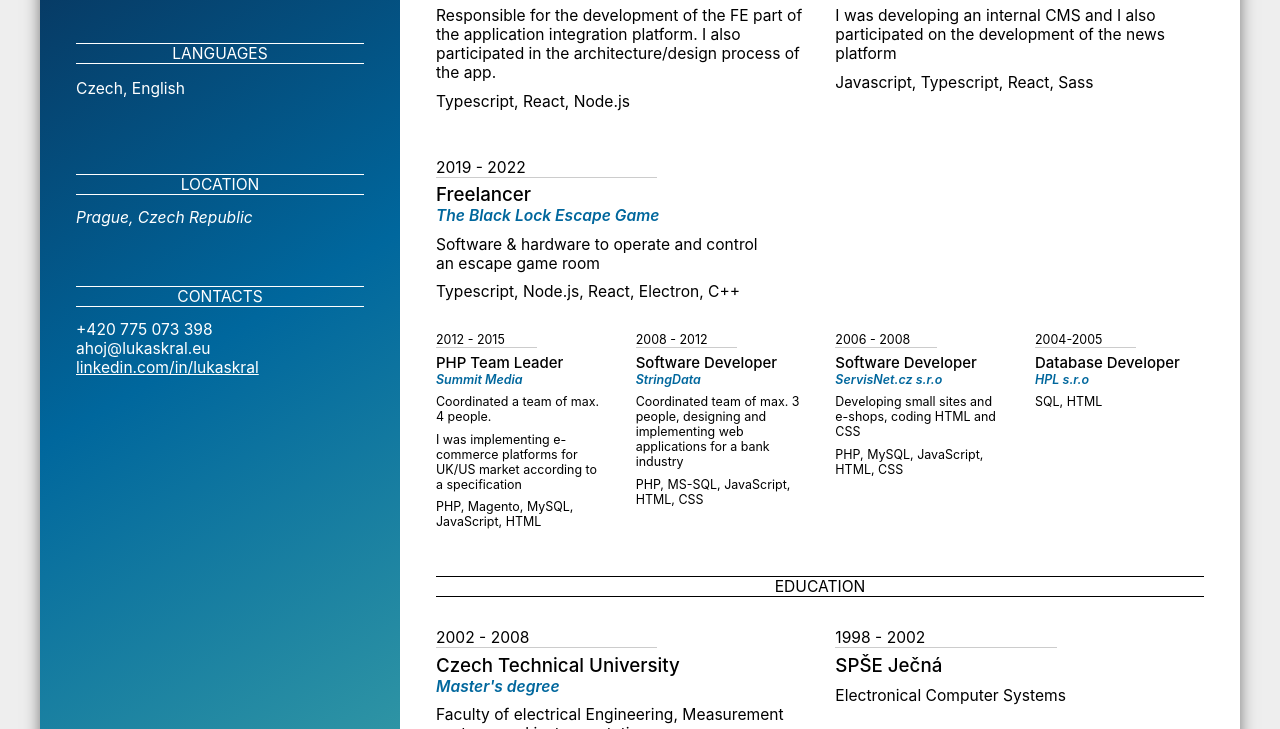
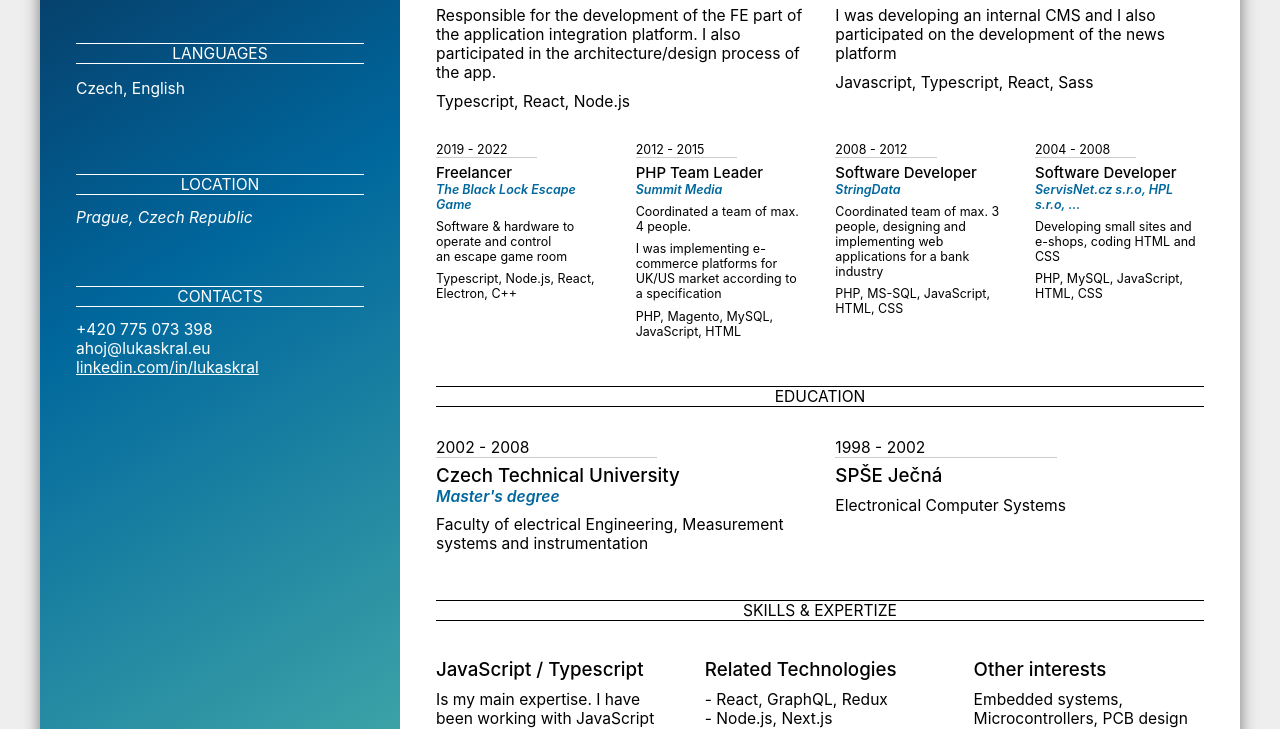
Before and after one commit to lukaskral/curriculum-vitae, a plain HTML site: page cv.html in a window 1280 px wide. Shown: the part 622-1351 px from the top of the page. Drawn offline with Linux system fonts and the light colour scheme; a script that the page names is missing.

Commit message:
Update cv.html

```diff
--- a/cv.html
+++ b/cv.html
@@ -72,6 +72,8 @@
             </p>
             <div class="footer">Javascript, Typescript, React, Sass</div>
           </li>
+        </ul>
+        <ul class="items tiny">
           <li>
             <span class="prefix">2019 - 2022</span>
             <h3>Freelancer</h3>
@@ -82,8 +84,6 @@
             </p>
             <div class="footer">Typescript, Node.js, React, Electron, C++</div>
           </li>
-        </ul>
-        <ul class="items tiny">
           <li>
             <span class="prefix">2012 - 2015</span>
             <h3>PHP Team Leader</h3>
@@ -106,17 +106,11 @@
             <div class="footer">PHP, MS-SQL, JavaScript, HTML, CSS</div>
           </li>
           <li>
-            <span class="prefix">2006 - 2008</span>
+            <span class="prefix">2004 - 2008</span>
             <h3>Software Developer</h3>
-            <span class="suffix">ServisNet.cz s.r.o</span>
+            <span class="suffix">ServisNet.cz s.r.o, HPL s.r.o, &hellip;</span>
             <p>Developing small sites and e-shops, coding HTML and CSS</p>
             <div class="footer">PHP, MySQL, JavaScript, HTML, CSS</div>
-          </li>
-          <li>
-            <span class="prefix">2004-2005</span>
-            <h3>Database Developer</h3>
-            <span class="suffix">HPL s.r.o</span>
-            <div class="footer">SQL, HTML</div>
           </li>
         </ul>
       </section>
```
